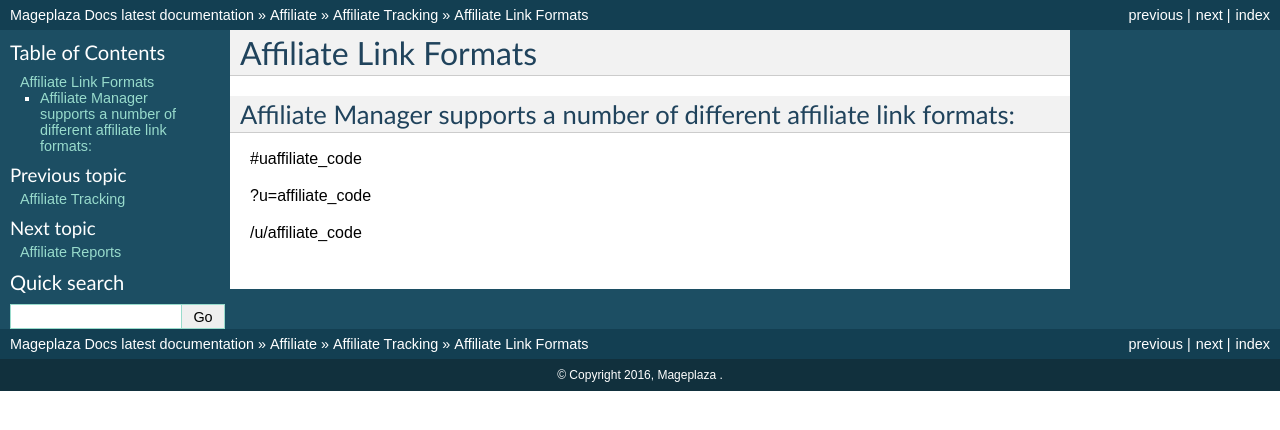
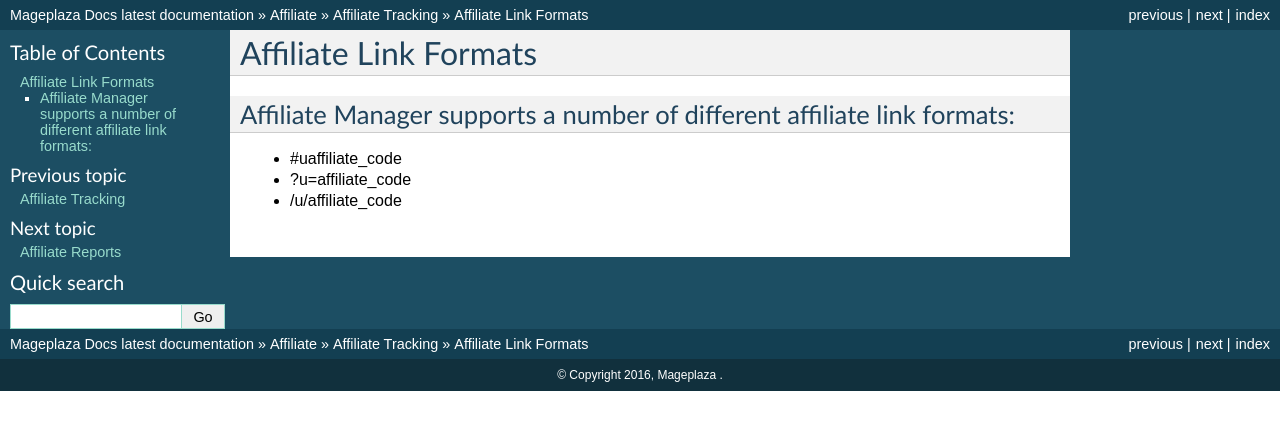
Before and after one commit to magepages/mpdocs, a Sphinx documentation site: the page built from docs/affiliate/affiliate-tracking/affiliate-tracking-format.rst, in a window 1280 px wide. Shown: the top 430 px of the page. Built offline with Sphinx 7.4.7, drawn with Linux system fonts in a browser that asks for light colours; pages that are not in the unit, such as notebooks, are missing from menus.

```diff
--- a/docs/affiliate/affiliate-tracking/affiliate-tracking-format.rst
+++ b/docs/affiliate/affiliate-tracking/affiliate-tracking-format.rst
@@ -4,8 +4,8 @@ Affiliate Link Formats
 Affiliate Manager supports a number of different affiliate link formats:
 ------------------------------------------------------------------------
 
-#uaffiliate_code
+* #uaffiliate_code
 
-?u=affiliate_code
+* ?u=affiliate_code
 
-/u/affiliate_code
+* /u/affiliate_code
```
